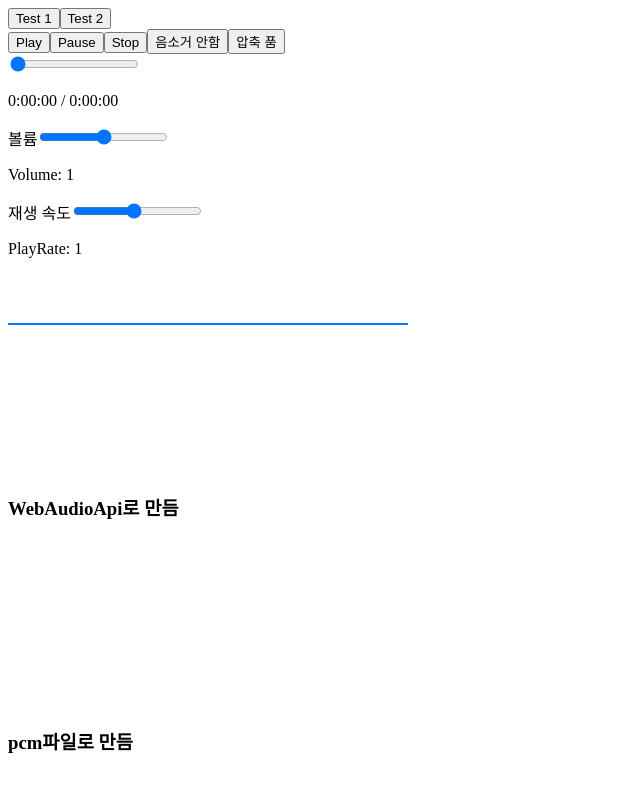
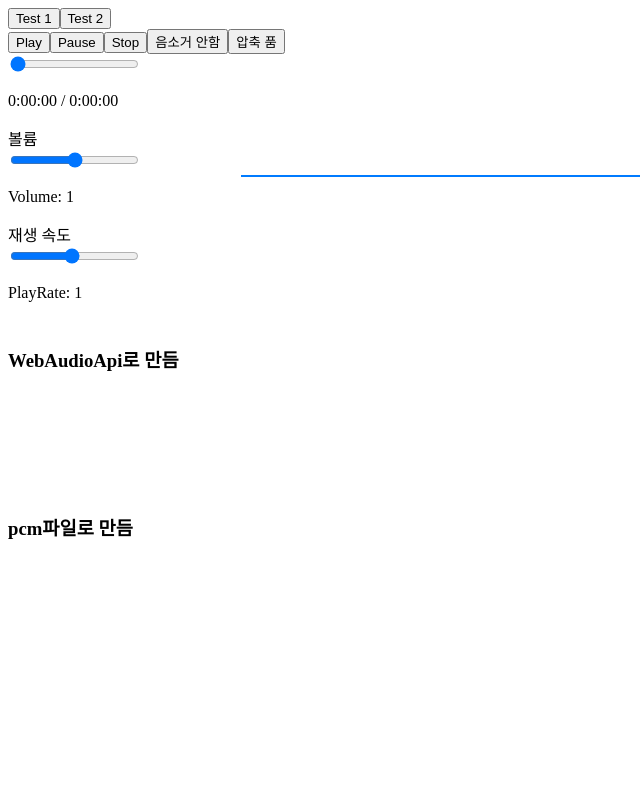
Before and after one commit to Lee-Siyoung/WebAudioApi, a Vue app: page / in a window 1280 px wide. Shown: the top 792 px of the page, without its empty margins (0-640 px from the left). Built offline with nearby package versions, Linux system fonts and the light colour scheme; no server answers.

Commit message:
canvas 시작하면 렉걸리는거 수정(timeline만 requestAnimation함)

```diff
--- a/src/components/useApi.vue
+++ b/src/components/useApi.vue
@@ -31,8 +31,10 @@
       />
       <p>{{ formatCurrentTime }} / {{ formatTotalTime }}</p>
     </div>
+    <div class="Control-Container">
       <div>
         <label for="volumeControl">볼륨</label>
+        <div>
           <input
             type="range"
             min="0"
@@ -42,8 +44,10 @@
             @input="updateVolume(state.volume)"
             :disabled="state.isMute"
           />
+        </div>
         <p>Volume: {{ state.volume }}</p>
         <label for="playbackRate">재생 속도</label>
+        <div>
           <input
             type="range"
             min="0.1"
@@ -52,20 +56,42 @@
             v-model="state.playbackRate"
             @input="updatePlaybackRate(state.playbackRate)"
           />
+        </div>
         <p>PlayRate: {{ state.playbackRate }}</p>
       </div>
-    <canvas ref="canvas" width="400" height="200"></canvas>
+      <canvas
+        class="canvasRef"
+        ref="canvas"
+        width="400"
+        height="200"
+        style="margin-left: 100px"
+      ></canvas>
+    </div>
     <h3>WebAudioApi로 만듬</h3>
-    <div id="waveform-container" style="width: 70%; overflow-x: auto">
+    <div
+      class="waveform-container"
+      style="width: 70%; overflow-x: auto; position: relative"
+    >
       <canvas ref="timeScale" height="20"></canvas>
-      <canvas ref="waveform"></canvas>
+      <canvas ref="waveform" height="100"></canvas>
+      <canvas
+        ref="timeLine"
+        height="100"
+        style="position: absolute; z-index: 10; left: 0; bottom: 0"
+      ></canvas>
     </div>
-    <div>
     <h3>pcm파일로 만듬</h3>
-      <div id="waveform-container" style="width: 70%; overflow-x: auto">
+    <div
+      class="waveform-container"
+      style="width: 70%; overflow-x: auto; position: relative"
+    >
       <canvas ref="timeScale2" height="20"></canvas>
-        <canvas ref="waveform2"></canvas>
-      </div>
+      <canvas ref="waveform2" height="100"></canvas>
+      <canvas
+        ref="timeLine2"
+        height="100"
+        style="position: absolute; z-index: 10; left: 0; bottom: 0"
+      ></canvas>
     </div>
   </div>
 </template>
@@ -97,6 +123,8 @@ export default defineComponent({
     const canvas = ref<HTMLCanvasElement | null>(null);
     const waveform = ref<HTMLCanvasElement | null>(null);
     const timeScale = ref<HTMLCanvasElement | null>(null);
+    const timeLine = ref<HTMLCanvasElement | null>(null);
+    const timeLine2 = ref<HTMLCanvasElement | null>(null);
     const waveform2 = ref<HTMLCanvasElement | null>(null);
     const timeScale2 = ref<HTMLCanvasElement | null>(null);
 
@@ -120,16 +148,18 @@ export default defineComponent({
       audioController.value as AudioController,
       canvas
     );
-    const { startWave, pauseWave } = waveForm(
+    const { startWave, pauseWave, drawWaveForm } = waveForm(
       audioController.value as AudioController,
       waveform,
-      timeScale
+      timeScale,
+      timeLine
     );
 
-    const { startWavePcm, pauseWavePcm } = pcm(
+    const { startWavePcm, pauseWavePcm, drawWavePcm } = pcm(
       audioController.value as AudioController,
       waveform2,
-      timeScale2
+      timeScale2,
+      timeLine2
     );
 
     const handleTimeChange = (event: Event) => {
@@ -140,6 +170,8 @@ export default defineComponent({
 
     const changeSrc = async (src: string, pcm: string) => {
       await resetAudio("../assets/" + src, "../assets/" + pcm);
+      drawWaveForm();
+      drawWavePcm();
     };
 
     const handlePlay = () => {
@@ -174,6 +206,9 @@ export default defineComponent({
           pauseWave();
           startWavePcm();
           pauseWavePcm();
+
+          drawWaveForm();
+          drawWavePcm();
         }
       }
     );
@@ -194,6 +229,8 @@ export default defineComponent({
       timeScale,
       waveform2,
       timeScale2,
+      timeLine,
+      timeLine2,
       Compression,
       handleTimeChange,
       formatCurrentTime,
@@ -208,7 +245,11 @@ export default defineComponent({
 </script>
 
 <style>
-canvas {
+.waveform-container {
+  position: relative;
   display: block;
 }
+.Control-Container {
+  display: flex;
+}
 </style>
--- a/src/utils/pcm.ts
+++ b/src/utils/pcm.ts
@@ -4,18 +4,20 @@ import { formatTime } from "./FormatTime";
 export const pcm = (
   audioController: AudioController,
   waveFromRef: Ref<HTMLCanvasElement | null>,
-  timeScaleRef: Ref<HTMLCanvasElement | null>
+  timeScaleRef: Ref<HTMLCanvasElement | null>,
+  timeLineRef: Ref<HTMLCanvasElement | null>
 ) => {
   const animationId = ref<number | null>(null);
 
-  const draw = () => {
+  const drawWavePcm = () => {
     const waveFrom = waveFromRef.value;
     const timeScale = timeScaleRef.value;
-    if (!waveFrom || !timeScale || !audioController.arrayBufferPcm) return;
+    const pcmData = audioController.arrayBufferPcm;
+    if (!waveFrom || !timeScale || !pcmData) return;
     const ctx = waveFrom.getContext("2d");
     const timeCtx = timeScale.getContext("2d");
-
-    const pcmData = audioController.arrayBufferPcm;
+    const audioBuffer = audioController.getAudioBuffer();
+    if (!ctx || !timeCtx || !audioBuffer) return;
     const dataView = new DataView(pcmData);
     const numSamples = pcmData.byteLength / 2; // 파일에 포함된 샘플의 총 갯수. /2는 각 샘플이 2bite(16bit)로 표현됐기 때문
     const data = new Float32Array(numSamples);
@@ -24,15 +26,13 @@ export const pcm = (
       const int16 = dataView.getInt16(i * 2, true);
       data[i] = int16 / 32768.0; // -1.0 ~ 1.0 사이로 정규화
     }
-
-    const audioBuffer = audioController.getAudioBuffer();
-    if (!ctx || !timeCtx || !audioBuffer) return;
-    waveFrom.width = timeScale.width = 0;
     const bufferLength = data.length;
     const duration = audioBuffer.duration;
+
     const timeScaleInterval = 5;
     const totalMarkers = Math.floor(duration / timeScaleInterval);
     const pixelPerSecond = 20;
+    waveFrom.width = timeScale.width = 0;
     const totalWidth = Math.max(
       waveFrom.clientWidth,
       pixelPerSecond *
@@ -43,7 +43,6 @@ export const pcm = (
 
     const step = Math.ceil(bufferLength / waveFrom.width);
     const amp = waveFrom.height / 2;
-    const currentTime = audioController.getCurrentTime();
 
     ctx.clearRect(0, 0, waveFrom.width, waveFrom.height);
 
@@ -62,16 +61,6 @@ export const pcm = (
       ctx.fillRect(i, (1 + min) * amp, 1, Math.max(1, (max - min) * amp));
       ctx.fillStyle = "#38f";
     }
-
-    // 시간 선
-    const x = (currentTime / duration) * waveFrom.width;
-    ctx.strokeStyle = "red";
-    ctx.lineWidth = 2;
-    ctx.beginPath();
-    ctx.moveTo(x, 0);
-    ctx.lineTo(x, waveFrom.height);
-    ctx.stroke();
-
     // 시간 글자
     timeCtx.clearRect(0, 0, timeScale.width, timeScale.height);
     timeCtx.fillStyle = "black";
@@ -82,6 +71,30 @@ export const pcm = (
       const x = pixelPerSecond * marketTime;
       timeCtx.fillText(formatTime(marketTime), x, 10);
     }
+  };
+
+  const draw = () => {
+    const waveFrom = waveFromRef.value;
+    const timeLine = timeLineRef.value;
+    if (!waveFrom || !timeLine) return;
+    const timeLineCtx = timeLine.getContext("2d");
+    const audioBuffer = audioController.getAudioBuffer();
+    if (!audioBuffer || !timeLineCtx) return;
+
+    const duration = audioBuffer.duration;
+
+    timeLine.width = waveFrom.width;
+
+    const currentTime = audioController.getCurrentTime();
+
+    // 시간 선
+    const x = (currentTime / duration) * waveFrom.width;
+    timeLineCtx.strokeStyle = "red";
+    timeLineCtx.lineWidth = 2;
+    timeLineCtx.beginPath();
+    timeLineCtx.moveTo(x, 0);
+    timeLineCtx.lineTo(x, waveFrom.height);
+    timeLineCtx.stroke();
     animationId.value = requestAnimationFrame(draw);
   };
 
@@ -96,5 +109,5 @@ export const pcm = (
       cancelAnimationFrame(animationId.value);
     }
   };
-  return { startWavePcm, pauseWavePcm };
+  return { startWavePcm, pauseWavePcm, drawWavePcm };
 };
--- a/src/utils/waveForm.ts
+++ b/src/utils/waveForm.ts
@@ -4,11 +4,12 @@ import { formatTime } from "./FormatTime";
 export const waveForm = (
   audioController: AudioController,
   waveFromRef: Ref<HTMLCanvasElement | null>,
-  timeScaleRef: Ref<HTMLCanvasElement | null>
+  timeScaleRef: Ref<HTMLCanvasElement | null>,
+  timeLineRef: Ref<HTMLCanvasElement | null>
 ) => {
   const animationId = ref<number | null>(null);
 
-  const draw = () => {
+  const drawWaveForm = () => {
     const waveFrom = waveFromRef.value;
     const timeScale = timeScaleRef.value;
     if (!waveFrom || !timeScale) return;
@@ -34,7 +35,6 @@ export const waveForm = (
 
     const step = Math.ceil(bufferLength / waveFrom.width);
     const amp = waveFrom.height / 2;
-    const currentTime = audioController.getCurrentTime();
 
     ctx.clearRect(0, 0, waveFrom.width, waveFrom.height);
     ctx.fillStyle = "white";
@@ -52,18 +52,7 @@ export const waveForm = (
       ctx.fillRect(i, (1 + min) * amp, 1, Math.max(1, (max - min) * amp));
       ctx.fillStyle = "#38f";
     }
-
-    // 시간 선
-    const x = (currentTime / duration) * waveFrom.width;
-    ctx.strokeStyle = "red";
-    ctx.lineWidth = 2;
-    ctx.beginPath();
-    ctx.moveTo(x, 0);
-    ctx.lineTo(x, waveFrom.height);
-    ctx.stroke();
-
     // 시간 글자
-    timeCtx.clearRect(0, 0, timeScale.width, timeScale.height);
     timeCtx.fillStyle = "black";
     timeCtx.font = "12px Arial";
     timeCtx.textAlign = "center";
@@ -72,6 +61,29 @@ export const waveForm = (
       const x = pixelPerSecond * marketTime;
       timeCtx.fillText(formatTime(marketTime), x, 10);
     }
+  };
+
+  const draw = () => {
+    const waveFrom = waveFromRef.value;
+    const timeLine = timeLineRef.value;
+    if (!waveFrom || !timeLine) return;
+    const timeLineCtx = timeLine.getContext("2d");
+    const audioBuffer = audioController.getAudioBuffer();
+    if (!timeLineCtx || !audioBuffer) return;
+    const duration = audioBuffer.duration;
+    timeLine.width = waveFrom.width;
+    const currentTime = audioController.getCurrentTime();
+
+    // 시간 선
+    const x = (currentTime / duration) * timeLine.width;
+    timeLineCtx.clearRect(0, 0, timeLine.width, timeLine.height);
+    timeLineCtx.strokeStyle = "red";
+    timeLineCtx.lineWidth = 2;
+    timeLineCtx.beginPath();
+    timeLineCtx.moveTo(x, 0);
+    timeLineCtx.lineTo(x, timeLine.height);
+    timeLineCtx.stroke();
+
     animationId.value = requestAnimationFrame(draw);
   };
 
@@ -86,5 +98,5 @@ export const waveForm = (
       cancelAnimationFrame(animationId.value);
     }
   };
-  return { startWave, pauseWave };
+  return { startWave, pauseWave, drawWaveForm };
 };
```
Lines whose indentation alone changed are shown as unchanged.
